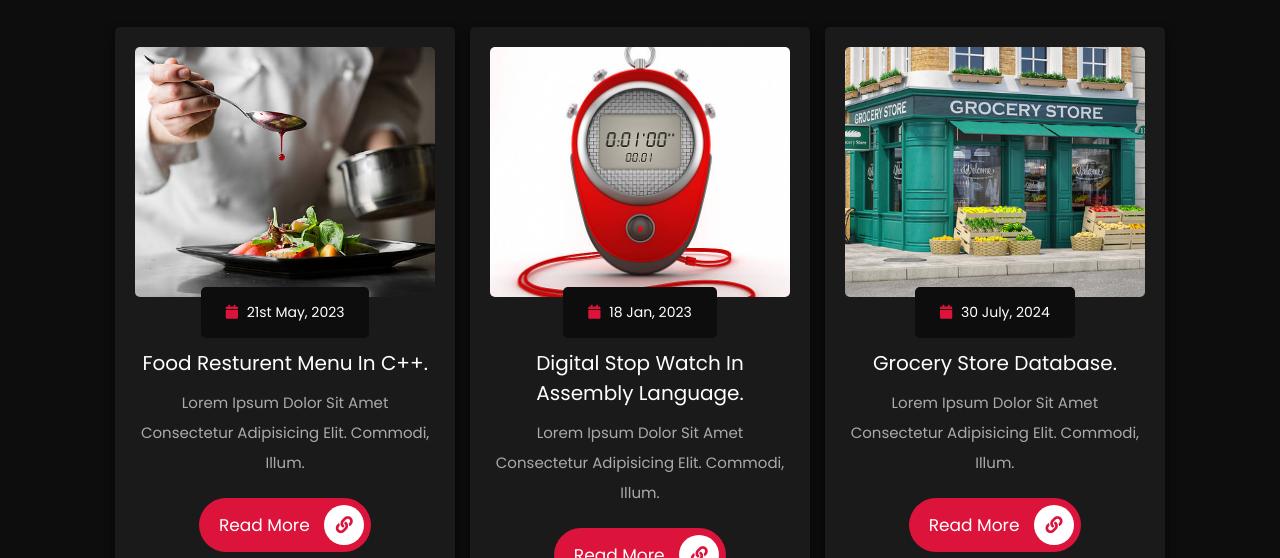
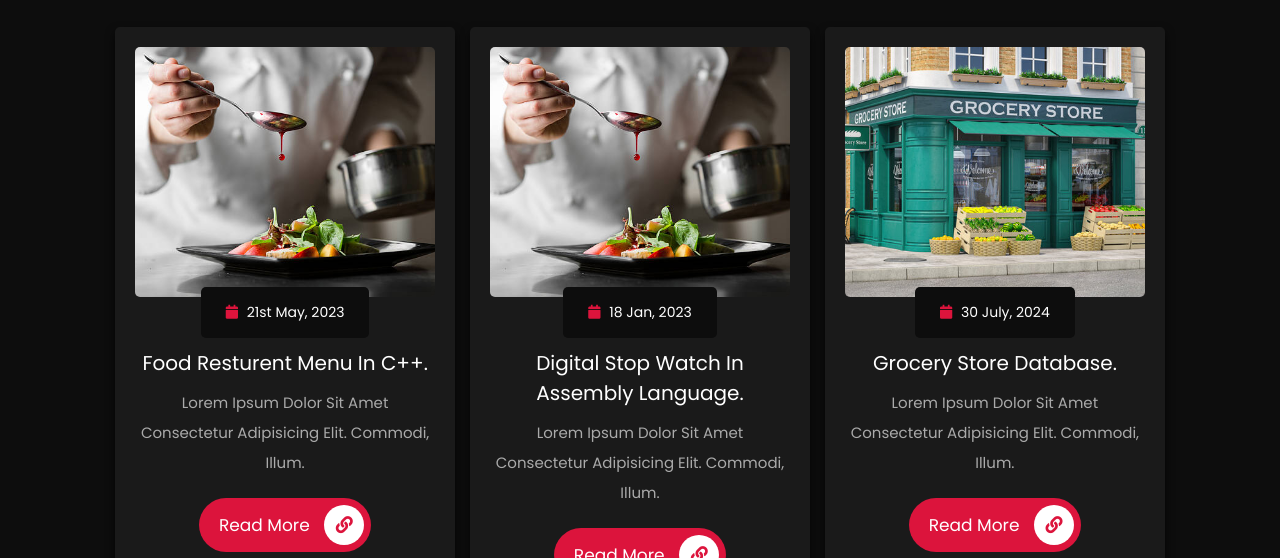
Before and after one commit to Waleedrahat/Waleedrahat.github.io, a plain HTML site: page work.html in a window 1280 px wide. Shown: the part 169-727 px from the top of the page. Drawn offline with Linux system fonts and the light colour scheme.

Commit message:
Update work.html

```diff
--- a/work.html
+++ b/work.html
@@ -52,7 +52,7 @@
 
         <div class="box">
             <div class="image">
-                <img src="images/digital stop watch.jpg" alt="">
+                <img src="images/istockphoto-516329534-612x612.jpg" alt="">
             </div>
             <div class="content">
                 <div class="icons">
```
